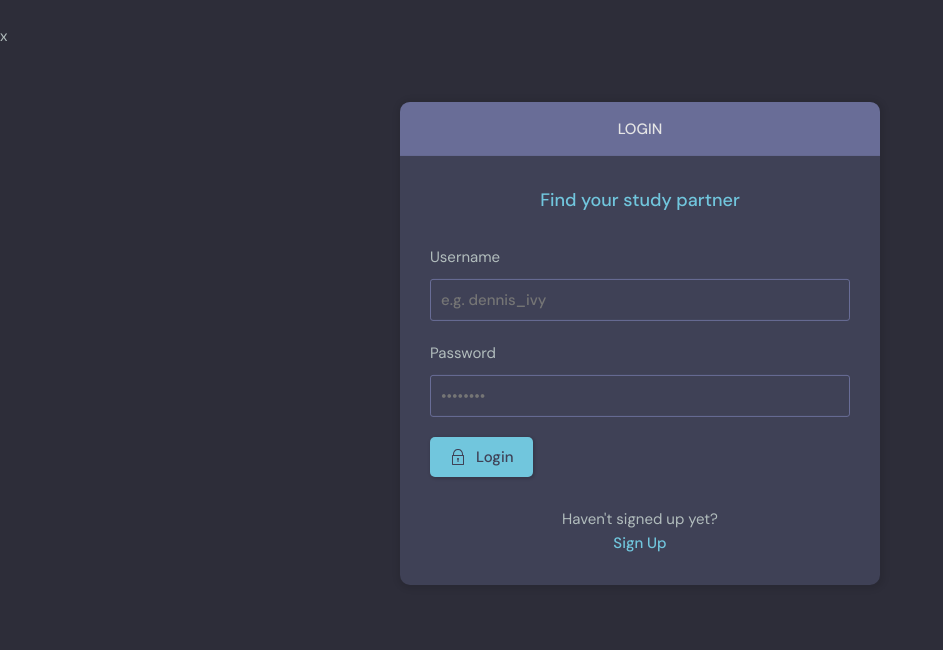
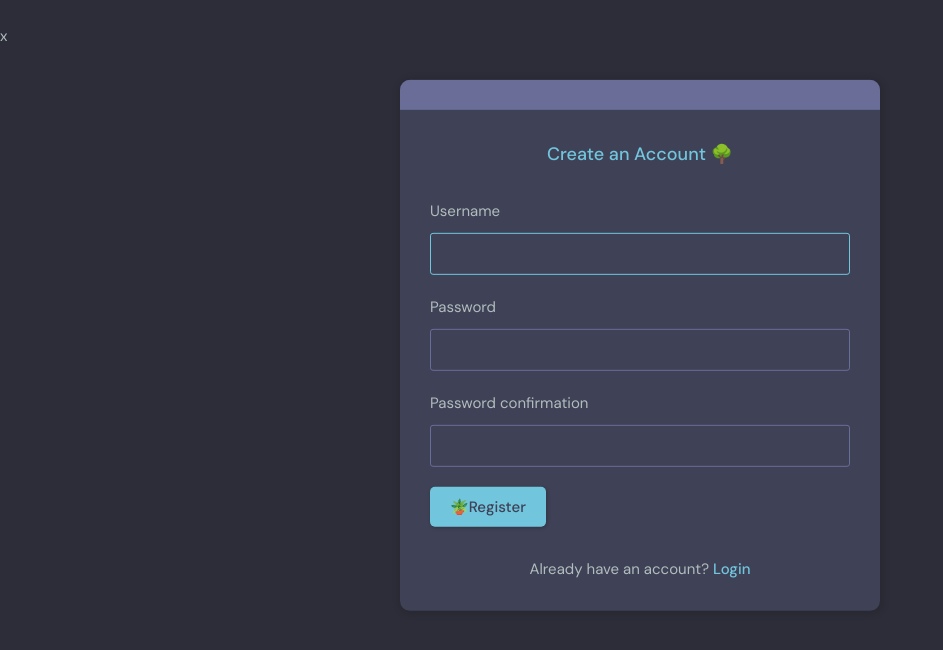
Before and after one commit to dpi0/django_app1, a Django app: page /register/ in a window 1280 px wide. Shown: the part 76-726 px from the top of the page, without its empty margins (0-943 px from the left). Run offline with Django 4.2, Linux system fonts and the light colour scheme.

Commit message:
added login & registaration

```diff
--- a/main_app/templates/main_app/login_and_register.html
+++ b/main_app/templates/main_app/login_and_register.html
@@ -1,48 +1,71 @@
 {% extends "base.html" %} {%block content%}
 
 <main class="auth layout">
+  {% if page == 'login' %}
   <div class="container">
     <div class="layout__box">
       <div class="layout__boxHeader">
-        <div class="layout__boxTitle">
-          <h3>Login</h3>
-        </div>
+
       </div>
       <div class="layout__body">
-        <h2 class="auth__tagline">Find your study partner</h2>
+        <h2 class="auth__tagline">Login 🗝️</h2>
 
-        <form class="form" action="#">
+        <form method="POST" action="">
+          {% csrf_token %}
+
           <div class="form__group form__group">
             <label for="room_name">Username</label>
-            <input id="username" name="username" type="text" placeholder="e.g. dennis_ivy" />
+            <input id="username" name="username" type="text" placeholder="" />
           </div>
           <div class="form__group">
             <label for="password">Password</label>
-            <input id="password" name="password" type="password"
-              placeholder="&bull;&bull;&bull;&bull;&bull;&bull;&bull;&bull;" />
+            <input id="password" name="password" type="password" placeholder="" />
           </div>
 
           <button class="btn btn--main" type="submit">
-            <svg version="1.1" xmlns="http://www.w3.org/2000/svg" width="32" height="32" viewBox="0 0 32 32">
-              <title>lock</title>
-              <path
-                d="M27 12h-1v-2c0-5.514-4.486-10-10-10s-10 4.486-10 10v2h-1c-0.553 0-1 0.447-1 1v18c0 0.553 0.447 1 1 1h22c0.553 0 1-0.447 1-1v-18c0-0.553-0.447-1-1-1zM8 10c0-4.411 3.589-8 8-8s8 3.589 8 8v2h-16v-2zM26 30h-20v-16h20v16z">
-              </path>
-              <path
-                d="M15 21.694v4.306h2v-4.306c0.587-0.348 1-0.961 1-1.694 0-1.105-0.895-2-2-2s-2 0.895-2 2c0 0.732 0.413 1.345 1 1.694z">
-              </path>
-            </svg>
-
-            Login
+            🔓 Login
           </button>
         </form>
 
         <div class="auth__action">
-          <p>Haven't signed up yet?</p>
-          <a href="signup.html" class="btn btn--link">Sign Up</a>
+          Don't have an account?
+          <a href="{% url 'register' %}" class="btn btn--link">Sign Up</a>
         </div>
       </div>
     </div>
   </div>
+  {% else %}
+
+  <div class="container">
+    <div class="layout__box">
+      <div class="layout__boxHeader">
+      </div>
+      <div class="layout__body">
+        <h2 class="auth__tagline">Create an Account 🌳</h2>
+
+        <form method="POST" action="">
+          {% csrf_token %}
+
+          {% for field in form %}
+          <div class="form__group form__group">
+            <label for="room_name">{{ field.label }}</label>
+            {{ field }}
+          </div>
+          {% endfor %}
+
+          <button class="btn btn--main" type="submit">
+            🪴Register
+          </button>
+        </form>
+
+        <div class="auth__action">
+          Already have an account?
+          <a href="{% url 'login' %}" class="btn btn--link">Login</a>
+        </div>
+      </div>
+    </div>
+  </div>
+  {% endif %}
+
 </main>
 {%endblock content%}
```
Also changed, not shown: db.sqlite3.
